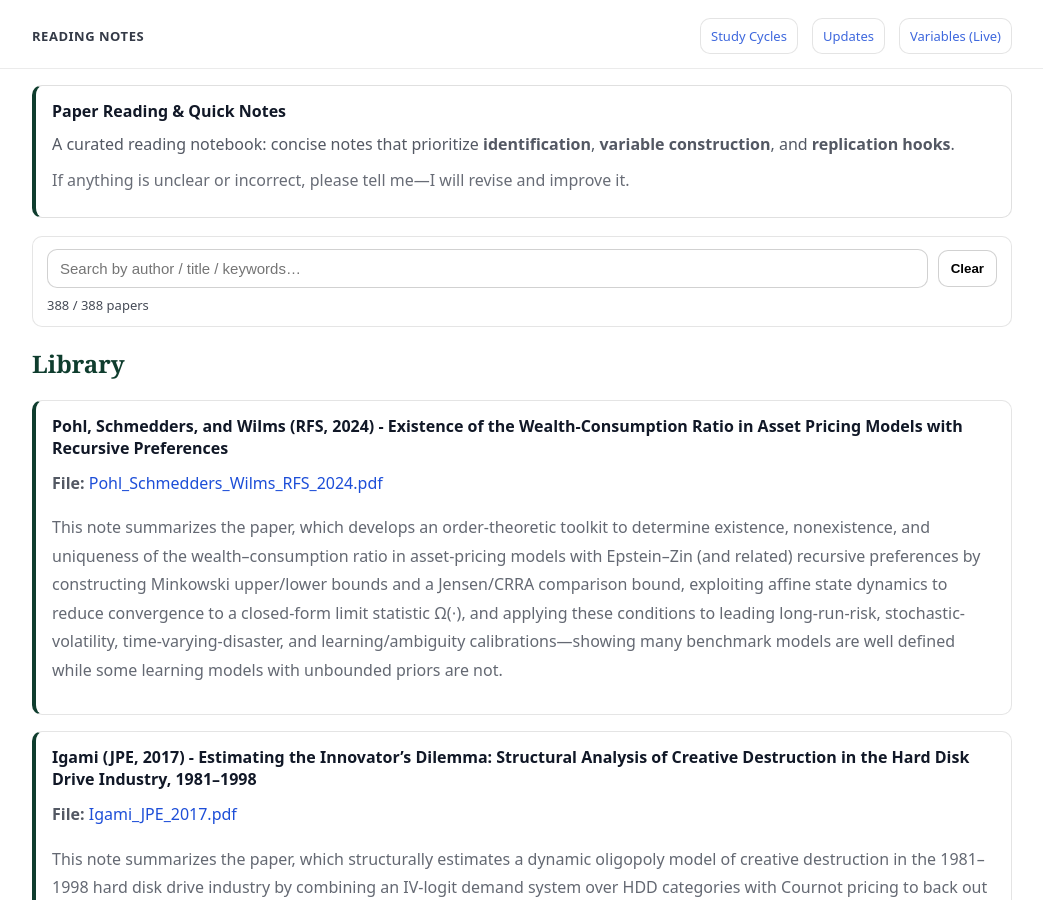
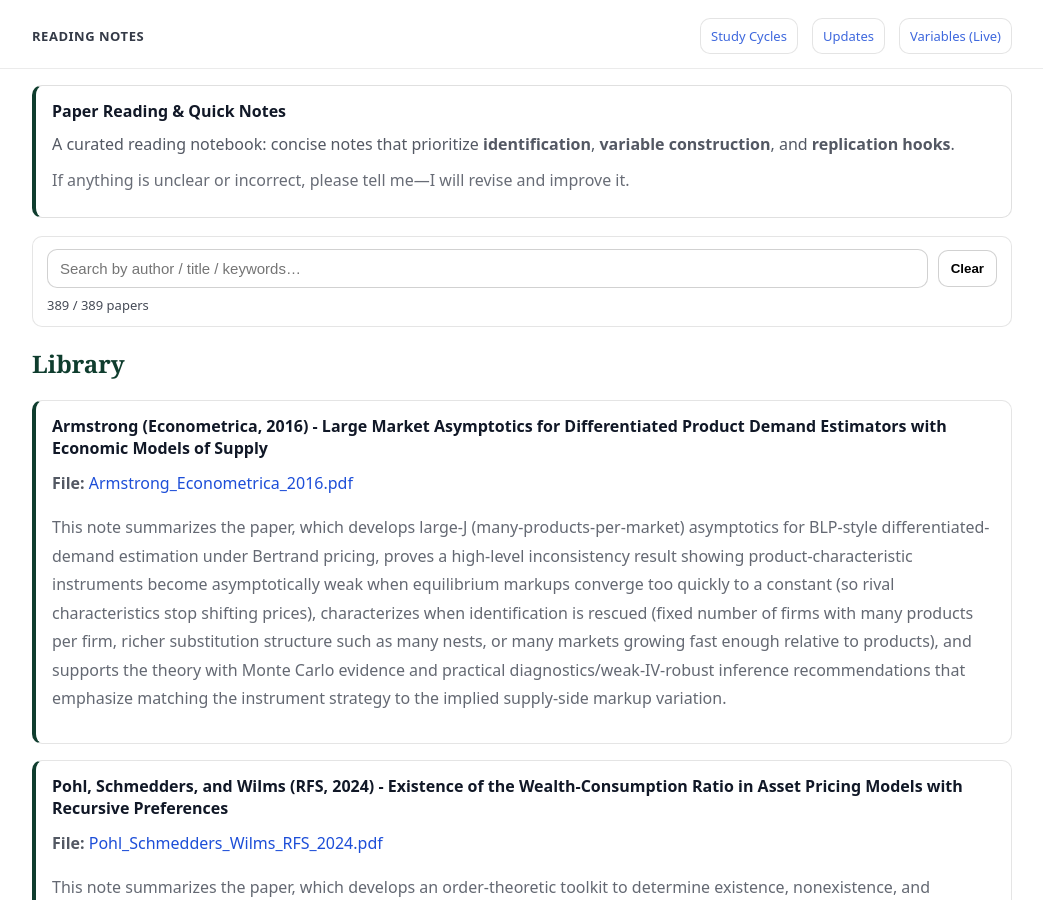
Before and after one commit to yaxinzn/study-archive, a Jekyll site: the page built from reading/index.md, in a window 1280 px wide and 900 px high. Shown: the whole window, without its empty margins (118-1161 px from the left). Built offline with Jekyll 4.4.1, drawn with Linux system fonts in a browser that asks for light colours.

Commit message:
Reading: add/update Armstrong_Econometrica_2016.pdf

```diff
--- a/_data/reading.yml
+++ b/_data/reading.yml
@@ -1,3 +1,7 @@
+- title: "Armstrong (Econometrica, 2016) - Large Market Asymptotics for Differentiated Product Demand Estimators with Economic Models of Supply"
+  file: "Armstrong_Econometrica_2016.pdf"
+  desc: "This note summarizes the paper, which develops large-J (many-products-per-market) asymptotics for BLP-style differentiated-demand estimation under Bertrand pricing, proves a high-level inconsistency result showing product-characteristic instruments become asymptotically weak when equilibrium markups converge too quickly to a constant (so rival characteristics stop shifting prices), characterizes when identification is rescued (fixed number of firms with many products per firm, richer substitution structure such as many nests, or many markets growing fast enough relative to products), and supports the theory with Monte Carlo evidence and practical diagnostics/weak-IV-robust inference recommendations that emphasize matching the instrument strategy to the implied supply-side markup variation."
+
 - title: "Pohl, Schmedders, and Wilms (RFS, 2024) - Existence of the Wealth-Consumption Ratio in Asset Pricing Models with Recursive Preferences"
   file: "Pohl_Schmedders_Wilms_RFS_2024.pdf"
   desc: "This note summarizes the paper, which develops an order-theoretic toolkit to determine existence, nonexistence, and uniqueness of the wealth–consumption ratio in asset-pricing models with Epstein–Zin (and related) recursive preferences by constructing Minkowski upper/lower bounds and a Jensen/CRRA comparison bound, exploiting affine state dynamics to reduce convergence to a closed-form limit statistic Ω(⋅), and applying these conditions to leading long-run-risk, stochastic-volatility, time-varying-disaster, and learning/ambiguity calibrations—showing many benchmark models are well defined while some learning models with unbounded priors are not."
```
Also changed, not shown: 1 other file.
